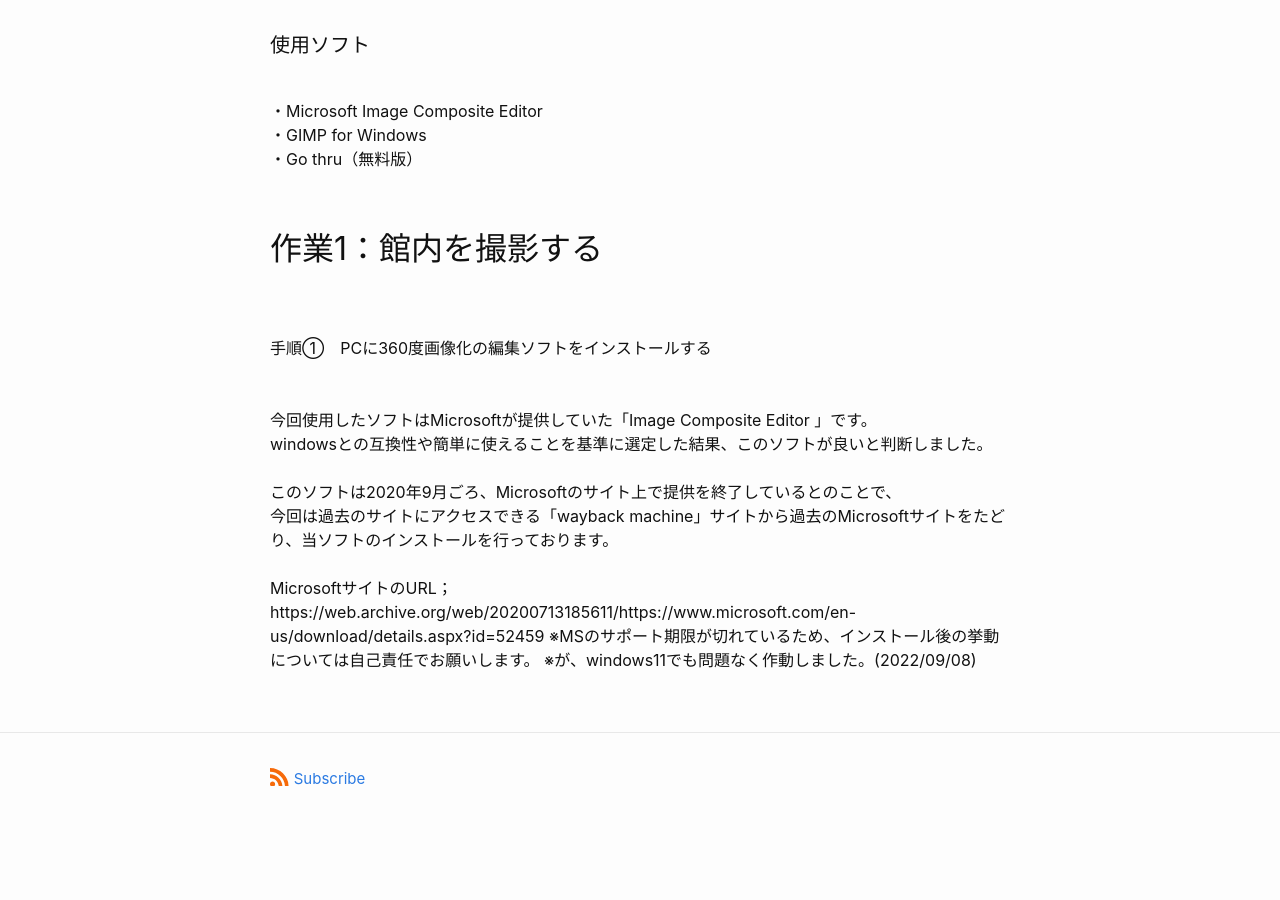
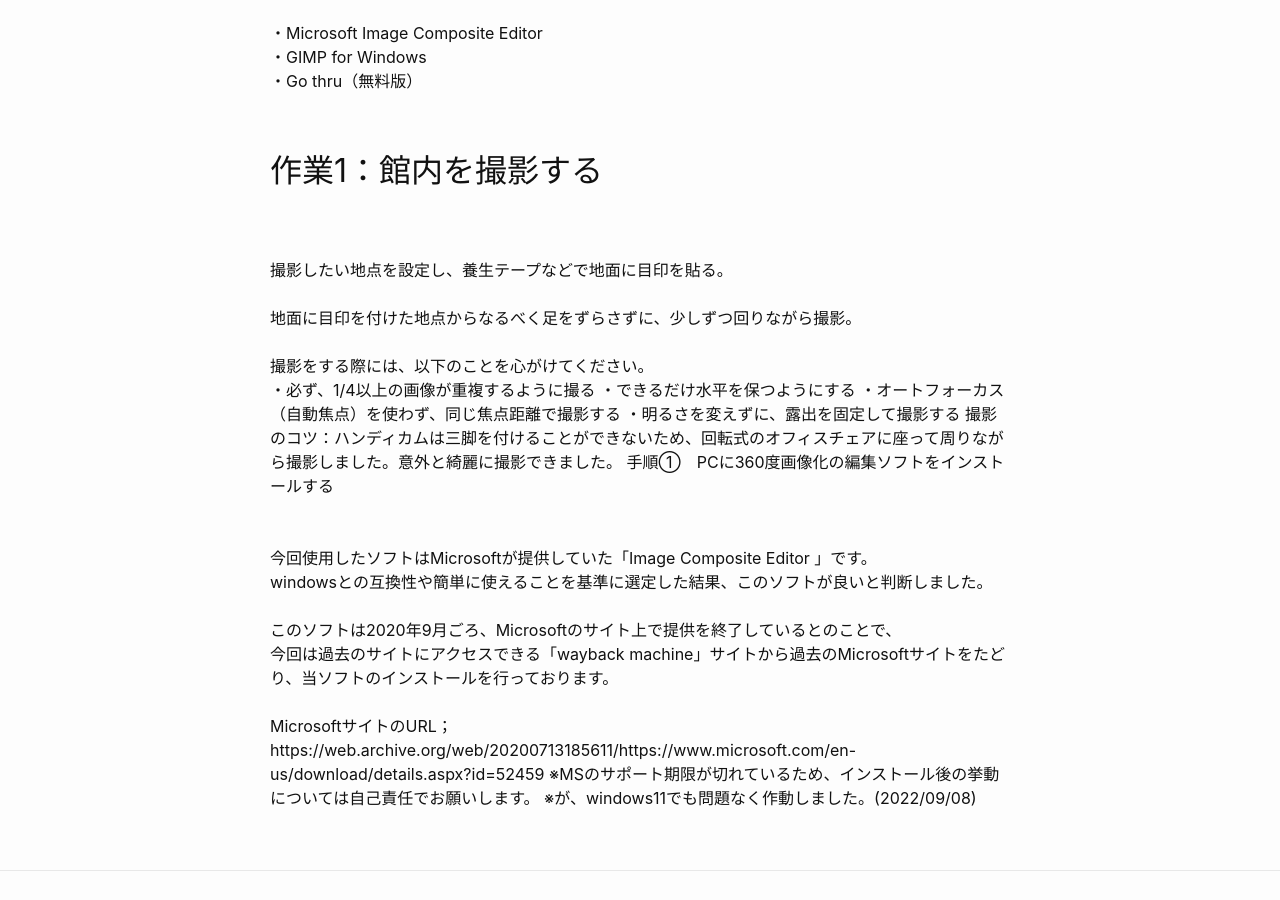
Before and after one commit to mocha-kanano/SHIORI.github.io, a Jekyll site: the page built from _posts/2022-10-19-super-short-article.md, in a window 1280 px wide and 900 px high, scrolled down 1928 px. Built offline with Jekyll 4.4.1, drawn with Linux system fonts in a browser that asks for light colours; before the commit the page ends 2779 px from its top, so only the background shows below that.

Commit message:
Update 2022-10-19-super-short-article.md

```diff
--- a/_posts/2022-10-19-super-short-article.md
+++ b/_posts/2022-10-19-super-short-article.md
@@ -3,8 +3,7 @@ layout: post
 title: "1.Googleストリートビューに館内の写真を公開する"
 categories: Google
 ---
-<br>
-<br>
+
 <h3>作業時間</h3>
 1.撮影： ～30分<br>
 2.画像編集作業： 1枚の画像につき1h～2h<br>
@@ -56,7 +55,16 @@ Googleストリートビューの撮影・公開には様々な方法があり
 
 <h2 id="photo">作業1：館内を撮影する</h2>
 <br><br>
+撮影したい地点を設定し、養生テープなどで地面に目印を貼る。<br><br>
+地面に目印を付けた地点からなるべく足をずらさずに、少しずつ回りながら撮影。<br><br>
 
+撮影をする際には、以下のことを心がけてください。<br>
+・必ず、1/4以上の画像が重複するように撮る
+・できるだけ水平を保つようにする
+・オートフォーカス（自動焦点）を使わず、同じ焦点距離で撮影する
+・明るさを変えずに、露出を固定して撮影する
+
+撮影のコツ：ハンディカムは三脚を付けることができないため、回転式のオフィスチェアに座って周りながら撮影しました。意外と綺麗に撮影できました。
 
 
 
```
